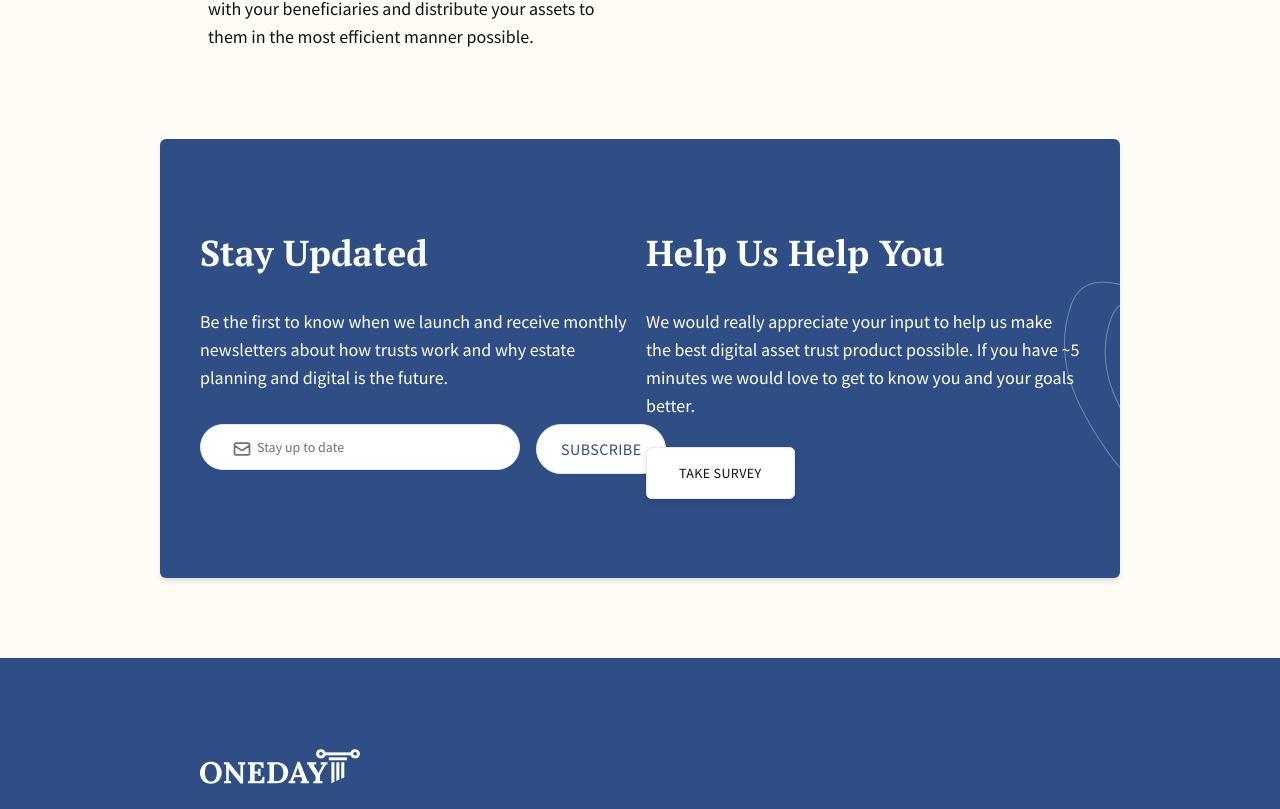
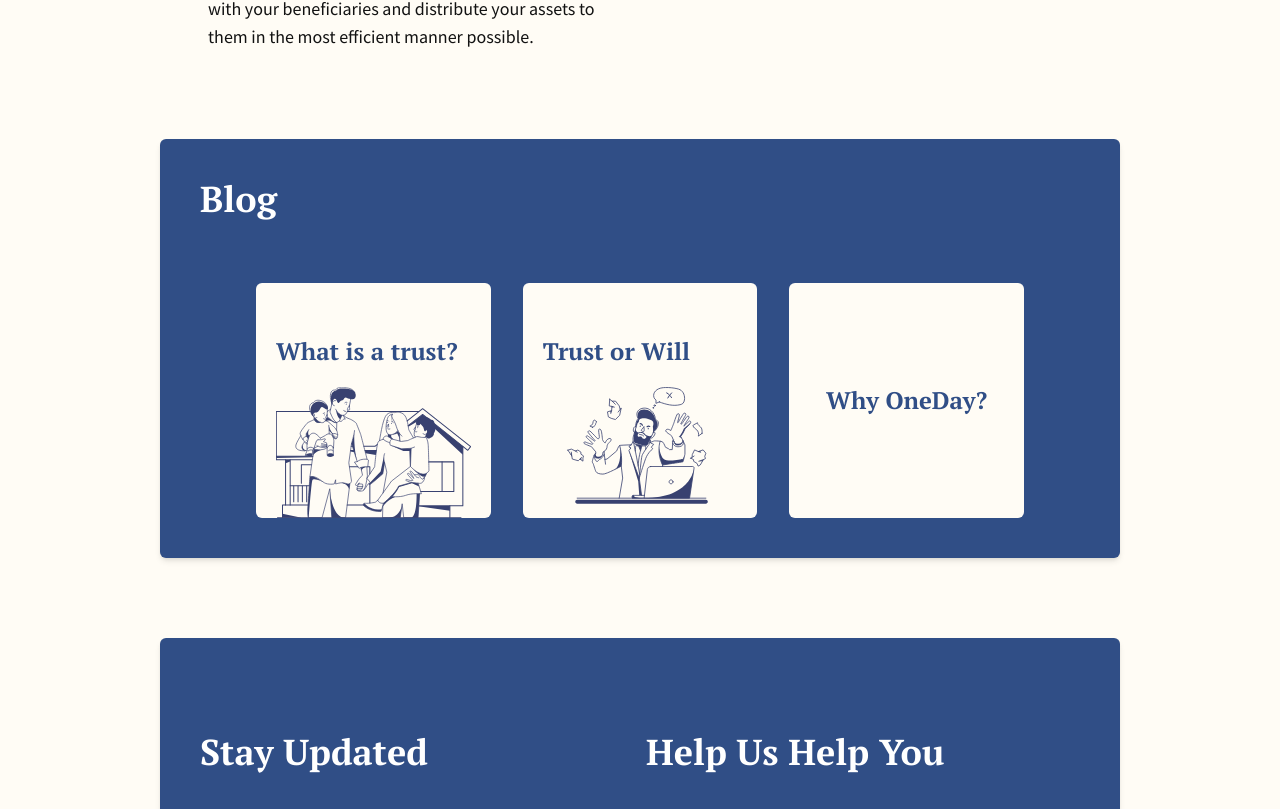
Before and after one commit to jonahcastro/oneday, a Next.js app: page / in a window 1280 px wide. Shown: the part 3351-4160 px from the top of the page. Built offline with nearby package versions, Linux system fonts and the light colour scheme.

Commit message:
Add blog section, blog page

```diff
--- a/components/Header.jsx
+++ b/components/Header.jsx
@@ -18,7 +18,7 @@ export default function Header() {
   }, []);
 
   return (
-    <header className="fixed top-0 left-0 right-0 z-50 bg-white border-b-2 border-gray-100">
+    <header className="fixed top-0 left-0 right-0 z-50 border-b-2 border-gray-100 bg-white">
       <div className="container">
         <div className="flex items-center justify-between py-3">
           <span className="sr-only">oneday</span>
@@ -67,7 +67,7 @@ export default function Header() {
               />
             </svg>
           </button>
-          </div>
+        </div>
       </div>
 
       <div
@@ -99,30 +99,30 @@ export default function Header() {
           className="space-y-1text-secondary/80 mt-6 text-center uppercase tracking-wide"
           aria-label="Mobile navigation"
         >
-          {/* <Link href="/">
+          <Link href="/">
             <a
               className="-mx-3 block rounded-lg bg-purple/5 px-3 py-2"
               role="menuitem"
             >
               Home
             </a>
-          </Link> */}
-          {/* <Link href="#about">
+          </Link>
+          <Link href="#about">
             <a
               className="-mx-3 block rounded-lg px-3 py-2 hover:bg-purple/5"
               role="menuitem"
             >
               About Us
             </a>
-          </Link> */}
-          {/* <Link href="#services">
+          </Link>
+          <Link href="#services">
             <a
               className="-mx-3 block rounded-lg px-3 py-2 hover:bg-purple/5"
               role="menuitem"
             >
               Services
             </a>
-          </Link> */}
+          </Link>
           <Link href="mailto:hello@onedaywhen.io" target="_blank">
             <a
               className="-mx-3 block rounded-lg px-3 py-2 hover:bg-purple/5"
@@ -131,9 +131,9 @@ export default function Header() {
               Contact Us
             </a>
           </Link>
-          {/* <button className="mt-5 w-full rounded-full border border-purple px-6 py-2 uppercase tracking-wide text-purple">
+          <button className="mt-5 w-full rounded-full border border-purple px-6 py-2 uppercase tracking-wide text-purple">
             Login
-          </button> */}
+          </button>
         </nav>
       </div>
       <div
--- /dev/null
+++ b/layouts/Blog.jsx
@@ -0,0 +1,77 @@
+import React, { useState, useEffect } from "react";
+import { MailIcon } from "@heroicons/react/outline";
+import { useInView } from "react-intersection-observer";
+import { motion, useAnimation } from "framer-motion";
+import { useForm } from "react-hook-form";
+import Link from "next/link";
+
+export default function Blog() {
+  const easing = [0.455, 0.03, 0.515, 0.955];
+  const sectionVariant = {
+    visible: { opacity: 1, transition: { duration: 1, ease: easing } },
+    hidden: { opacity: 0 },
+  };
+
+  const control = useAnimation();
+  const [ref, inView] = useInView();
+
+  useEffect(() => {
+    if (inView) {
+      control.start("visible");
+    } else {
+      control.start("hidden");
+    }
+  }, [control, inView]);
+
+  return (
+    <motion.section
+      id="blog"
+      ref={ref}
+      className="bg-cream pb-20"
+      variants={sectionVariant}
+      initial="hidden"
+      animate={control}
+    >
+      <div className="px-4 lg:px-40">
+        <div className="rounded-md bg-purple px-10 py-10 shadow-md">
+          <h1 className="mb-5 font-display text-3xl font-bold capitalize leading-8 text-white md:text-4xl">
+            Blog
+          </h1>
+          <div className="grid grid-cols-1 gap-8 sm:mx-auto sm:max-w-sm md:mt-10 md:max-w-none md:grid-cols-3 lg:mt-16 lg:max-w-3xl xl:max-w-none">
+            <Link href="/blog">
+              <a className="rounded-md bg-cream px-5 pt-8">
+                <h1 className="my-5 font-display text-lg font-bold leading-8 text-purple md:text-2xl">
+                  What is a trust?
+                </h1>
+                <img
+                  src="/blog/blog-1.svg"
+                  alt="What is a trust"
+                  className="w-full"
+                />
+              </a>
+            </Link>
+            <Link href="/blog">
+              <a className="rounded-md bg-cream px-5 pt-8">
+                <h1 className="my-5 font-display text-lg font-bold leading-8 text-purple md:text-2xl">
+                  Trust or Will
+                </h1>
+                <img
+                  src="/blog/blog-2.svg"
+                  alt="Trust or Will"
+                  className="w-full"
+                />
+              </a>
+            </Link>
+            <Link href="/blog">
+              <div className="flex h-64 rounded-md bg-cream lg:h-full">
+                <h1 className="m-auto text-center font-display text-lg font-bold leading-8 text-purple md:text-2xl">
+                  Why OneDay?
+                </h1>
+              </div>
+            </Link>
+          </div>
+        </div>
+      </div>
+    </motion.section>
+  );
+}
--- a/layouts/Contact.jsx
+++ b/layouts/Contact.jsx
@@ -57,8 +57,8 @@ export default function Contact() {
       initial="hidden"
       animate={control}
     >
-      <div className="px-10 lg:px-40">
-        <div className="items-top grid justify-center gap-3 rounded-md bg-purple bg-circular bg-cover bg-center bg-no-repeat px-10 py-20 shadow-md md:grid-cols-2">
+      <div className="px-4 lg:px-40">
+        <div className="items-top grid-col-1 grid justify-center gap-3 rounded-md bg-purple bg-circular bg-cover bg-center bg-no-repeat px-10 py-20 shadow-md md:grid-cols-2">
           <div className="max-w-md">
             <h1 className="font-display text-3xl font-bold capitalize leading-8 text-white md:text-4xl lg:leading-12">
               Stay Updated
@@ -71,7 +71,7 @@ export default function Contact() {
             <form
               method="post"
               onSubmit={handleSubmit(onSubmit)}
-              className="mt-8 flex-none gap-4 lg:flex"
+              className="mt-8 flex flex-col gap-2 xl:flex-row xl:gap-4"
             >
               <label className="relative block">
                 <span className="sr-only">Stay up to date</span>
@@ -79,7 +79,7 @@ export default function Contact() {
                   <MailIcon className="h-5 w-5 text-secondary/60" />
                 </span>
                 <input
-                  className={`block w-full rounded-full border bg-white py-3 pl-14 pr-0 shadow-sm placeholder:text-sm placeholder:text-secondary/60 sm:text-sm lg:w-80 lg:pr-10 ${
+                  className={`block w-full rounded-full border bg-white py-3 pl-14 pr-0 shadow-sm placeholder:text-sm placeholder:text-secondary/60 sm:text-sm lg:pr-10 xl:w-80 ${
                     errors.Email
                       ? "border-red-300 text-red-500"
                       : "text-purple-200 border-purple-400"
--- a/layouts/Services.jsx
+++ b/layouts/Services.jsx
@@ -28,7 +28,7 @@ export default function Services() {
       initial="hidden"
       animate={control}
     >
-      <div className="px-10 lg:px-40 pt-20 pb-10 md:pt-40">
+      <div className="px-4 pt-20 pb-10 md:pt-40 lg:px-40">
         <h1 className="text-center font-display text-3xl font-bold capitalize leading-8 text-purple md:text-4xl lg:text-5xl lg:leading-12">
           How It Works
         </h1>
@@ -107,15 +107,15 @@ export default function Services() {
             </div>
           </div>
         </div>*/}
-        <div className="mt-3 grid items-start justify-center gap-y-10 md:gap-y-20 gap-5 p-10 md:p-12 lg:mt-10 md:items-center lg:gap-10">
+        <div className="mt-3 grid items-start justify-center gap-5 gap-y-10 p-5 md:items-center md:gap-y-20 md:p-12 lg:mt-10 lg:gap-10">
           <div
-            className="grid justify-between grid-cols-1 gap-12 md:grid-cols-2"
+            className="grid grid-cols-1 justify-between gap-12 md:grid-cols-2"
             role="gridcell"
           >
             <img
               src="/services/Illustration-02.svg"
               alt="VETTED &amp; APPROVED"
-              className="justify-self-center md:justify-self-end w-64 drop-shadow-lg transition delay-150 duration-300 ease-in-out hover:-translate-y-6"
+              className="w-64 justify-self-center drop-shadow-lg transition delay-150 duration-300 ease-in-out hover:-translate-y-6 md:justify-self-end"
             />
             <div className="order-first">
               <h1 className="font-display text-xl font-bold uppercase leading-8 text-purple md:text-2xl">
@@ -132,13 +132,13 @@ export default function Services() {
             </div>
           </div>
           <div
-            className="grid justify-between grid-cols-1 gap-12 md:grid-cols-2"
+            className="grid grid-cols-1 justify-between gap-12 md:grid-cols-2"
             role="gridcell"
           >
             <img
               src="/services/Illustration-03.svg"
               alt="PRIVATE YET ACCESSIBLE"
-              className="justify-self-center md:justify-self-end w-64 drop-shadow-lg transition delay-150 duration-300 ease-in-out hover:-translate-y-6"
+              className="w-64 justify-self-center drop-shadow-lg transition delay-150 duration-300 ease-in-out hover:-translate-y-6 md:justify-self-end"
             />
             <div className="order-first">
               <h1 className="font-display text-xl font-bold uppercase leading-8 text-purple md:text-2xl">
@@ -160,13 +160,13 @@ export default function Services() {
             </div>
           </div>
           <div
-            className="grid justify-between grid-cols-1 gap-12 md:grid-cols-2"
+            className="grid grid-cols-1 justify-between gap-12 md:grid-cols-2"
             role="gridcell"
           >
             <img
               src="/services/Illustration-06.svg"
               alt="PEACE OF MIND"
-              className="justify-self-center md:justify-self-end w-64 drop-shadow-lg transition delay-150 duration-300 ease-in-out hover:-translate-y-6"
+              className="w-64 justify-self-center drop-shadow-lg transition delay-150 duration-300 ease-in-out hover:-translate-y-6 md:justify-self-end"
             />
             <div className="order-first">
               <h1 className="font-display text-xl font-bold uppercase leading-8 text-purple md:text-2xl">
@@ -190,10 +190,14 @@ export default function Services() {
             </div>
           </div>
           <div
-            className="grid justify-between grid-cols-1 gap-12 md:grid-cols-2"
+            className="grid grid-cols-1 justify-between gap-12 md:grid-cols-2"
             role="gridcell"
           >
-            <img src="/svg/dream.svg" alt="Dream" className="justify-self-center md:justify-self-end w-3/4" />
+            <img
+              src="/svg/dream.svg"
+              alt="Dream"
+              className="w-3/4 justify-self-center md:justify-self-end"
+            />
             <div className="order-first mt-10 md:mt-0">
               <h1 className="font-display text-3xl font-bold capitalize leading-8 text-purple md:text-4xl lg:leading-12">
                 We’ll Take Care of The Rest.
--- /dev/null
+++ b/pages/blog/index.jsx
@@ -0,0 +1,19 @@
+import { Fragment } from "react";
+import Head from "next/head";
+import Header from "../../components/Header";
+import Footer from "../../components/Footer";
+
+export default function Blog() {
+  return (
+    <Fragment>
+      <Head>
+        <meta charSet="UTF-8" />
+        <meta name="viewport" content="width=device-width, initial-scale=1.0" />
+        <title>Blog</title>
+      </Head>
+      <Header />
+      <main className="h-screen"></main>
+      <Footer />
+    </Fragment>
+  );
+}
--- a/pages/index.jsx
+++ b/pages/index.jsx
@@ -4,6 +4,7 @@ import Header from "../components/Header";
 import Banner from "../layouts/Banner";
 import About from "../layouts/About";
 import Services from "../layouts/Services";
+import Blog from "../layouts/Blog";
 import Contact from "../layouts/Contact";
 import Footer from "../components/Footer";
 
@@ -25,6 +26,7 @@ export default function Home() {
         <Banner />
         <About />
         <Services />
+        <Blog />
         <Contact />
       </main>
       <Footer />
--- a/tailwind.config.js
+++ b/tailwind.config.js
@@ -8,7 +8,7 @@ module.exports = {
   ],
   theme: {
     minWidth: {
-      xs: '20rem',
+      xs: "20rem",
     },
     screens: {
       xxs: "320px",
@@ -25,7 +25,7 @@ module.exports = {
         sm: "1rem",
         md: "2rem",
         lg: "3rem",
-        "3xl": "15rem"
+        "3xl": "15rem",
       },
     },
     extend: {
```
Also changed, not shown: layouts/About.jsx (+19 -19 lines), public/blog/blog-1.svg (added), public/blog/blog-2.svg (added).
